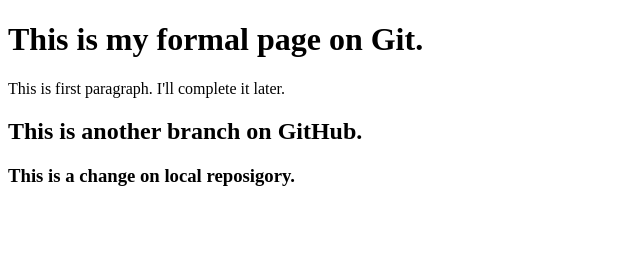
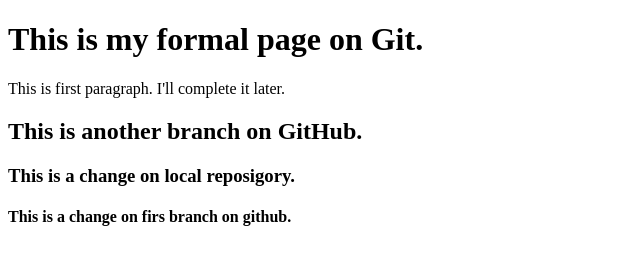
Before and after one commit to JBayzidyan/Hello-World, a plain HTML site: page index.html in a window 1280 px wide. Shown: the whole page, without its empty margins (0-640 px from the left). Drawn offline with Linux system fonts and the light colour scheme.

Commit message:
First change on branch html-skeleton

```diff
--- a/index.html
+++ b/index.html
@@ -10,5 +10,6 @@
     <p>This is first paragraph. I'll complete it later.</p>
     <h2>This is another branch on GitHub.</h2>
     <h3>This is a change on local reposigory.</h3>
+    <h4>This is a change on firs branch on github.</h4>
   </body>
 </html>
```
